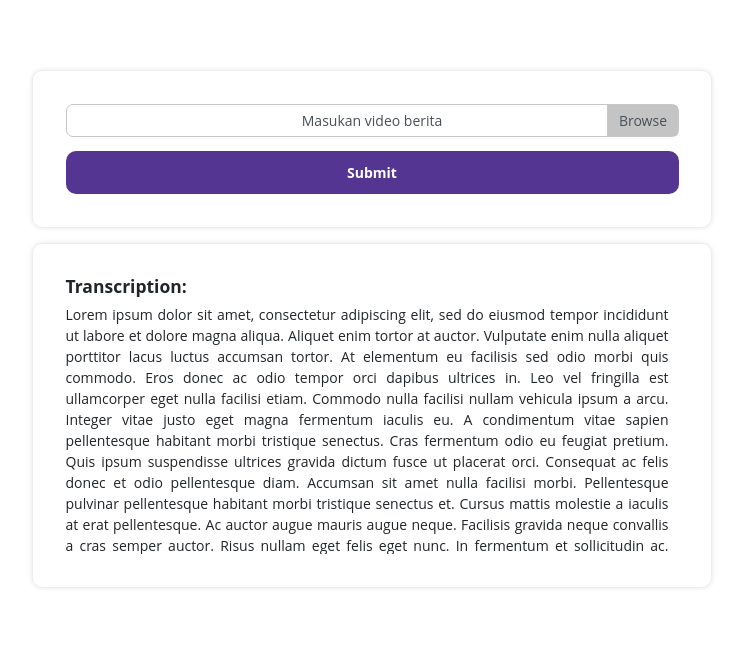
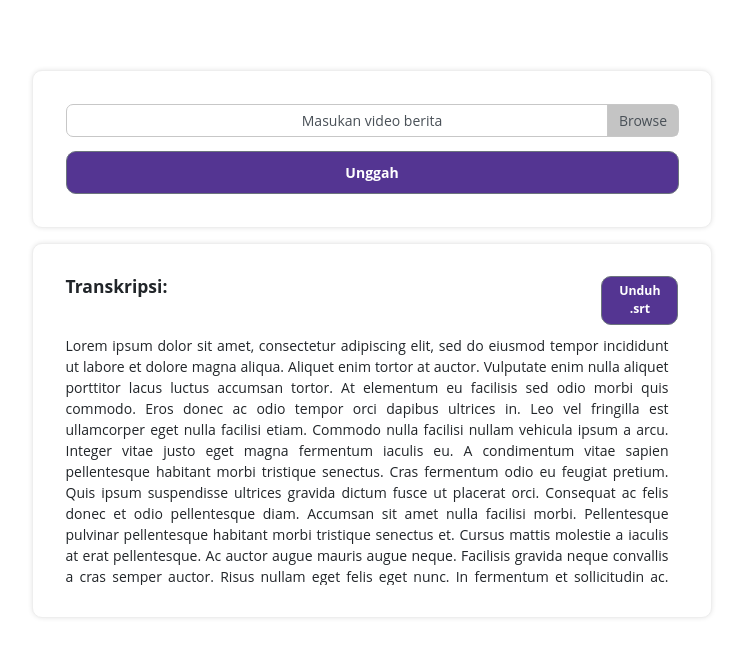
Before and after one commit to moalghifari/automatic-subtitle-generation-client, a React (Create React App) app: page / in a window 1280 px wide. Shown: the top 654 px of the page, without its empty margins (268-1011 px from the left). Built offline with nearby package versions, Linux system fonts and the light colour scheme.

Commit message:
Add download .srt button

```diff
--- a/src/App.js
+++ b/src/App.js
@@ -6,19 +6,31 @@ import {
   FormGroup,
   Button,
   Col,
+  Row,
   Label,
   CustomInput
 } from 'reactstrap';
 
 const App = () => {
   const [newsVideo, setNewsVideo] = useState(undefined);
-  const [newsVideoError, setNewsVideoError] = useState(undefined);
+  const [transcription, setTranscription] = useState(`
+    Lorem ipsum dolor sit amet, consectetur adipiscing elit, sed do eiusmod tempor incididunt ut labore et dolore magna aliqua. Aliquet enim tortor at auctor. Vulputate enim nulla aliquet porttitor lacus luctus accumsan tortor. At elementum eu facilisis sed odio morbi quis commodo. Eros donec ac odio tempor orci dapibus ultrices in. Leo vel fringilla est ullamcorper eget nulla facilisi etiam. Commodo nulla facilisi nullam vehicula ipsum a arcu. Integer vitae justo eget magna fermentum iaculis eu. A condimentum vitae sapien pellentesque habitant morbi tristique senectus. Cras fermentum odio eu feugiat pretium. Quis ipsum suspendisse ultrices gravida dictum fusce ut placerat orci.
+    Consequat ac felis donec et odio pellentesque diam. Accumsan sit amet nulla facilisi morbi. Pellentesque pulvinar pellentesque habitant morbi tristique senectus et. Cursus mattis molestie a iaculis at erat pellentesque. Ac auctor augue mauris augue neque. Facilisis gravida neque convallis a cras semper auctor. Risus nullam eget felis eget nunc. In fermentum et sollicitudin ac. Proin libero nunc consequat interdum varius sit amet. Nulla at volutpat diam ut venenatis tellus. Amet justo donec enim diam vulputate. Eget est lorem ipsum dolor sit. Suspendisse sed nisi lacus sed viverra tellus in hac habitasse. Aenean vel elit scelerisque mauris pellentesque pulvinar pellentesque habitant. Sed velit dignissim sodales ut eu sem integer vitae. Pulvinar neque laoreet suspendisse interdum consectetur libero.
+    Bibendum enim facilisis gravida neque convallis a cras semper auctor. Amet mattis vulputate enim nulla aliquet porttitor. Enim blandit volutpat maecenas volutpat blandit aliquam etiam erat velit. Tempor orci eu lobortis elementum nibh tellus molestie. Sapien et ligula ullamcorper malesuada. Auctor elit sed vulputate mi sit amet mauris. Mauris a diam maecenas sed enim ut sem viverra aliquet. Eget arcu dictum varius duis at. Est ultricies integer quis auctor elit sed vulputate mi. Ultricies integer quis auctor elit sed vulputate mi sit amet. Proin sagittis nisl rhoncus mattis rhoncus. Interdum varius sit amet mattis vulputate enim nulla.
+    Turpis egestas pretium aenean pharetra magna. Malesuada proin libero nunc consequat interdum varius. Amet tellus cras adipiscing enim eu turpis egestas pretium. Massa tincidunt nunc pulvinar sapien et ligula ullamcorper. Nam libero justo laoreet sit amet cursus sit amet dictum. Vulputate eu scelerisque felis imperdiet proin fermentum leo vel. Nisl nunc mi ipsum faucibus vitae aliquet nec. Scelerisque eu ultrices vitae auctor eu augue. Euismod quis viverra nibh cras pulvinar mattis. Ullamcorper malesuada proin libero nunc consequat interdum varius sit amet. Mauris pharetra et ultrices neque ornare.
+    Eget arcu dictum varius duis at consectetur lorem donec massa. Integer vitae justo eget magna fermentum iaculis eu non. Tellus molestie nunc non blandit massa. Et tortor at risus viverra adipiscing at in tellus. Aliquet enim tortor at auctor urna nunc id cursus. Purus in mollis nunc sed id semper risus in. Luctus accumsan tortor posuere ac ut consequat semper viverra. Duis convallis convallis tellus id. Sagittis purus sit amet volutpat consequat mauris nunc. Nunc consequat interdum varius sit amet mattis vulputate enim. Mattis ullamcorper velit sed ullamcorper morbi tincidunt. Sem et tortor consequat id porta nibh venenatis. In massa tempor nec feugiat nisl. Porttitor rhoncus dolor purus non enim praesent elementum facilisis leo. Amet mauris commodo quis imperdiet. Lobortis elementum nibh tellus molestie nunc non blandit massa. Ac turpis egestas sed tempus urna et. Enim neque volutpat ac tincidunt. Arcu bibendum at varius vel pharetra vel turpis nunc. In eu mi bibendum neque egestas.
+  `)
   const [loading, setLoading] = useState(false);
   const [error, setError] = useState('');
 
+  const [newsVideoError, setNewsVideoError] = useState(undefined);
+  const [transcriptionError, setTranscriptionError] = useState(undefined);
+
   const errorSetters = {
     newsVideo: setNewsVideoError,
+    transcription: setTranscriptionError
   }
+
   const onSubmit = async () => {
     try {
       setLoading(true);
@@ -59,7 +71,7 @@ const App = () => {
     <div className="App">
       <div className="video-card">
         <Card body>
-          <div className="video-form">
+          <Col className="video-form">
             <Form>
               <FormGroup row>
                 <Col sm={12}>
@@ -76,25 +88,34 @@ const App = () => {
                 className="btn-purple pill btn btn-secondary font-weight-bold"
                 onClick={onSubmit}
                 >
-                Submit
+                Unggah
               </Button>
             </Form>
-          </div>
+          </Col>
         </Card>
       </div>
       <div className="transcription-card">
         <Card body>
           <div className="transcription-block">
-            <h5 className="text-left text-bold">
-              Transcription:
-            </h5>
+            <Row>
+              <Col sm={10} >
+                <h5 className="text-left text-bold">
+                  Transkripsi:
+                </h5>
+              </Col>
+              <Col className="text-right" sm={2}>
+                <Button
+                  size="sm"
+                  className="btn-purple pill-sm font-weight-bold"
+                  onClick={onSubmit}
+                  >
+                  Unduh .srt
+                </Button>
+              </Col>
+            </Row>
             <div className="transcription">
               <p>
-                Lorem ipsum dolor sit amet, consectetur adipiscing elit, sed do eiusmod tempor incididunt ut labore et dolore magna aliqua. Aliquet enim tortor at auctor. Vulputate enim nulla aliquet porttitor lacus luctus accumsan tortor. At elementum eu facilisis sed odio morbi quis commodo. Eros donec ac odio tempor orci dapibus ultrices in. Leo vel fringilla est ullamcorper eget nulla facilisi etiam. Commodo nulla facilisi nullam vehicula ipsum a arcu. Integer vitae justo eget magna fermentum iaculis eu. A condimentum vitae sapien pellentesque habitant morbi tristique senectus. Cras fermentum odio eu feugiat pretium. Quis ipsum suspendisse ultrices gravida dictum fusce ut placerat orci.
-                Consequat ac felis donec et odio pellentesque diam. Accumsan sit amet nulla facilisi morbi. Pellentesque pulvinar pellentesque habitant morbi tristique senectus et. Cursus mattis molestie a iaculis at erat pellentesque. Ac auctor augue mauris augue neque. Facilisis gravida neque convallis a cras semper auctor. Risus nullam eget felis eget nunc. In fermentum et sollicitudin ac. Proin libero nunc consequat interdum varius sit amet. Nulla at volutpat diam ut venenatis tellus. Amet justo donec enim diam vulputate. Eget est lorem ipsum dolor sit. Suspendisse sed nisi lacus sed viverra tellus in hac habitasse. Aenean vel elit scelerisque mauris pellentesque pulvinar pellentesque habitant. Sed velit dignissim sodales ut eu sem integer vitae. Pulvinar neque laoreet suspendisse interdum consectetur libero.
-                Bibendum enim facilisis gravida neque convallis a cras semper auctor. Amet mattis vulputate enim nulla aliquet porttitor. Enim blandit volutpat maecenas volutpat blandit aliquam etiam erat velit. Tempor orci eu lobortis elementum nibh tellus molestie. Sapien et ligula ullamcorper malesuada. Auctor elit sed vulputate mi sit amet mauris. Mauris a diam maecenas sed enim ut sem viverra aliquet. Eget arcu dictum varius duis at. Est ultricies integer quis auctor elit sed vulputate mi. Ultricies integer quis auctor elit sed vulputate mi sit amet. Proin sagittis nisl rhoncus mattis rhoncus. Interdum varius sit amet mattis vulputate enim nulla.
-                Turpis egestas pretium aenean pharetra magna. Malesuada proin libero nunc consequat interdum varius. Amet tellus cras adipiscing enim eu turpis egestas pretium. Massa tincidunt nunc pulvinar sapien et ligula ullamcorper. Nam libero justo laoreet sit amet cursus sit amet dictum. Vulputate eu scelerisque felis imperdiet proin fermentum leo vel. Nisl nunc mi ipsum faucibus vitae aliquet nec. Scelerisque eu ultrices vitae auctor eu augue. Euismod quis viverra nibh cras pulvinar mattis. Ullamcorper malesuada proin libero nunc consequat interdum varius sit amet. Mauris pharetra et ultrices neque ornare.
-                Eget arcu dictum varius duis at consectetur lorem donec massa. Integer vitae justo eget magna fermentum iaculis eu non. Tellus molestie nunc non blandit massa. Et tortor at risus viverra adipiscing at in tellus. Aliquet enim tortor at auctor urna nunc id cursus. Purus in mollis nunc sed id semper risus in. Luctus accumsan tortor posuere ac ut consequat semper viverra. Duis convallis convallis tellus id. Sagittis purus sit amet volutpat consequat mauris nunc. Nunc consequat interdum varius sit amet mattis vulputate enim. Mattis ullamcorper velit sed ullamcorper morbi tincidunt. Sem et tortor consequat id porta nibh venenatis. In massa tempor nec feugiat nisl. Porttitor rhoncus dolor purus non enim praesent elementum facilisis leo. Amet mauris commodo quis imperdiet. Lobortis elementum nibh tellus molestie nunc non blandit massa. Ac turpis egestas sed tempus urna et. Enim neque volutpat ac tincidunt. Arcu bibendum at varius vel pharetra vel turpis nunc. In eu mi bibendum neque egestas.
+                {transcription}
               </p>
             </div>
           </div>
--- a/src/index.css
+++ b/src/index.css
@@ -233,7 +233,7 @@ a:hover {
   outline: 0;
   box-shadow: 0 0 0 0.2rem rgba(0, 123, 255, 0) !important;
 }
-.btn {
+/* .btn {
   display: inline-block;
   font-weight: 400;
   color: #212529;
@@ -252,7 +252,7 @@ a:hover {
   border-radius: 0.25rem;
   transition: color 0.15s ease-in-out, background-color 0.15s ease-in-out,
     border-color 0.15s ease-in-out, box-shadow 0.15s ease-in-out;
-}
+} */
 .btn-outline-purple {
   background-color: #ffffff;
   color: #929292;
@@ -340,6 +340,11 @@ a:hover {
 .pill {
   border-radius: 10px;
   padding: 10px 15px;
+  width: 100%;
+}
+.pill-sm {
+  border-radius: 10px;
+  padding: 5px 10px;
   width: 100%;
 }
 .badge-green {
@@ -1010,6 +1015,7 @@ a.badge-secondary:hover {
   text-align: justify;
   overflow-y: auto;
   padding-right: 10px;
+  margin-top: 10px;
 }
 
 .text-left {
```
